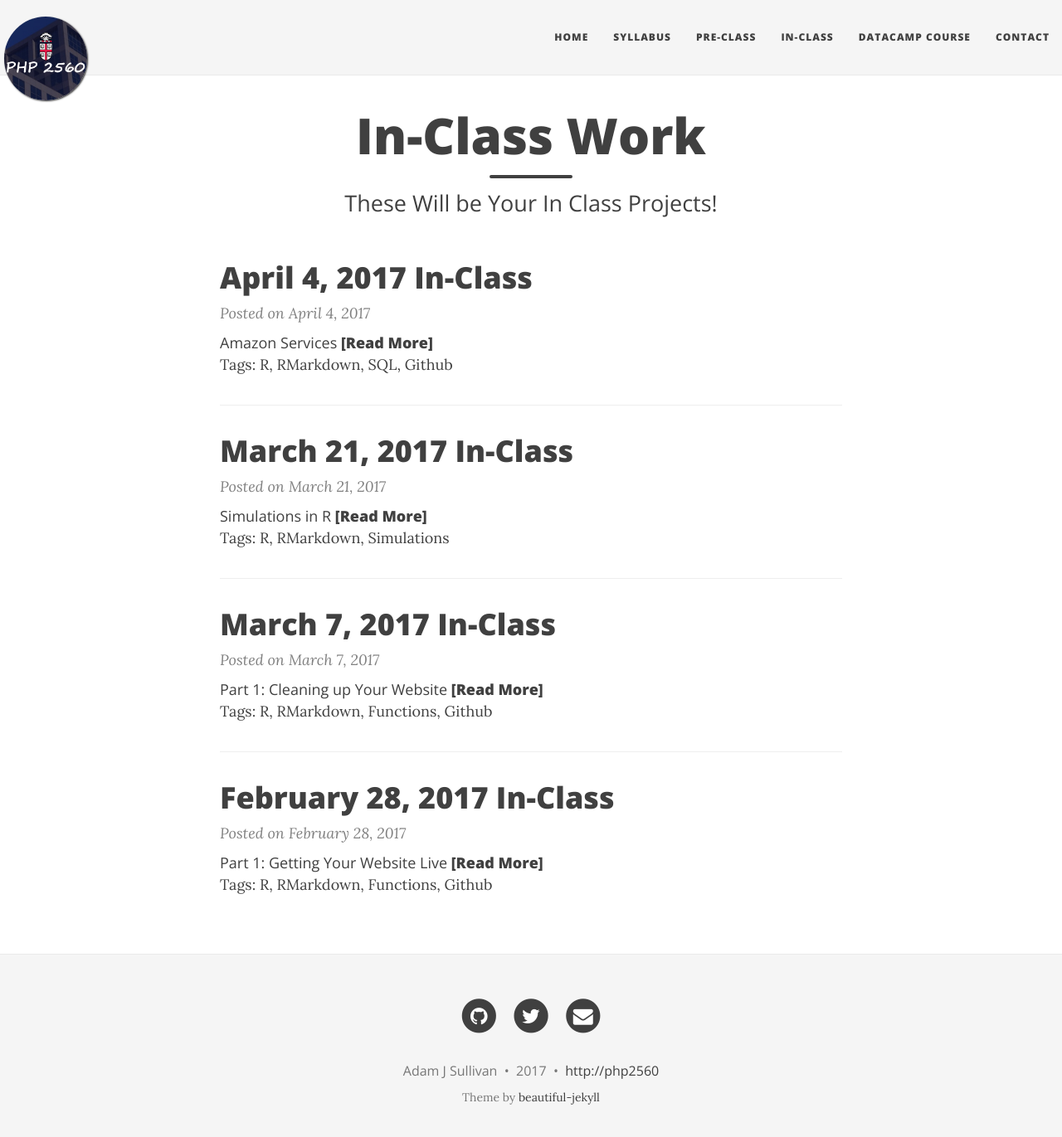
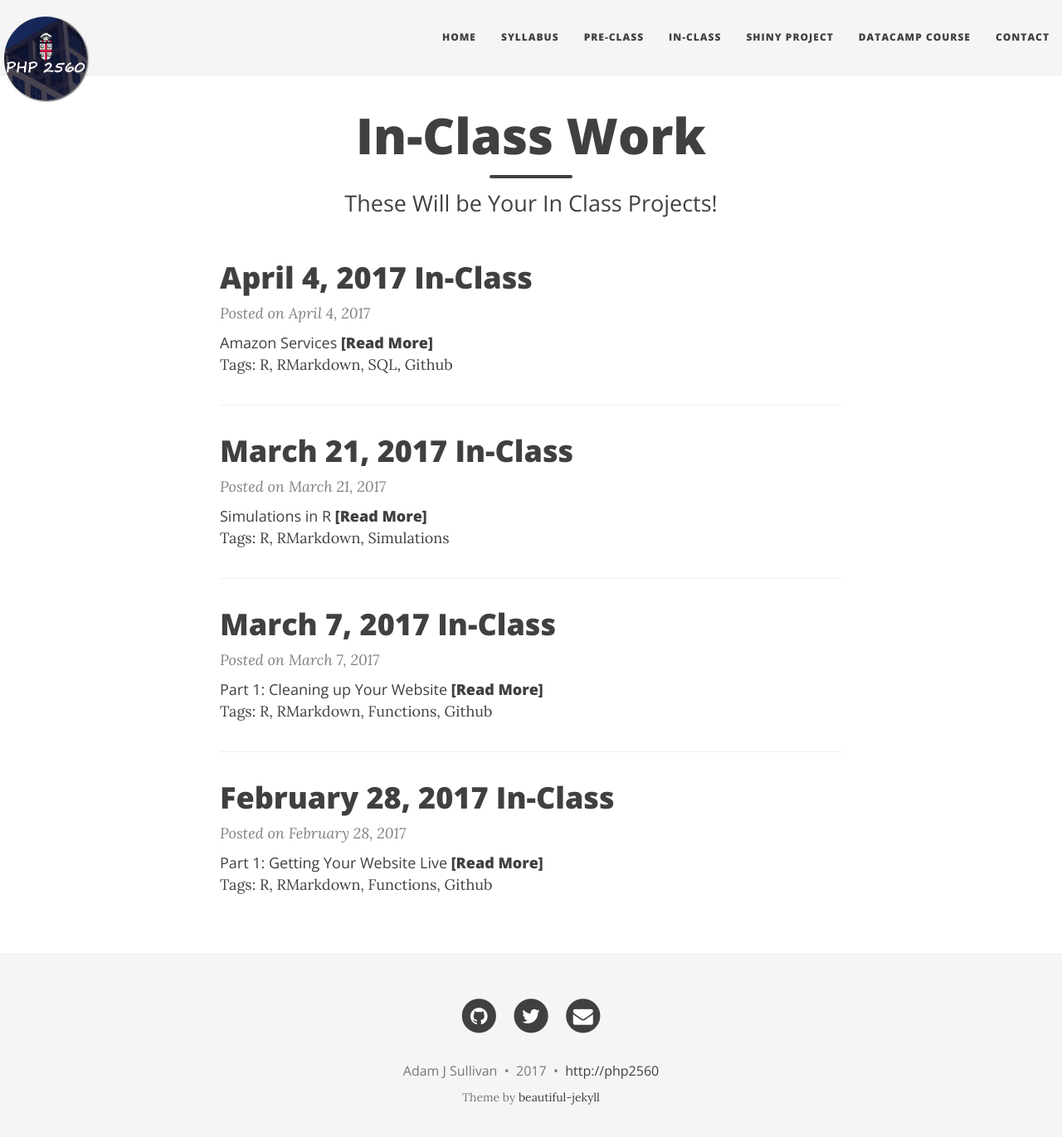
Before and after one commit to php2560/inclass, a Jekyll site: the page built from index.html, in a window 1280 px wide and 1384 px high. Shown: the top 1371 px of the window at 83% size. Built offline with Jekyll 4.4.1, drawn with Linux system fonts in a browser that asks for light colours; nearby versions of some CDN libraries; the list of posts is cut into pages by our own code.

Commit message:
fixed navbar

```diff
--- a/_config.yml
+++ b/_config.yml
@@ -21,6 +21,7 @@ navbar-links:
   Syllabus: "http://php2560.com/syllabus"
   Pre-Class: "http://php2560.com/preclass"
   In-Class: "http://php2560.com/inclass"
+  Shiny Project: "http://php2560.com/project"
   DataCamp Course: "https://www.datacamp.com/courses/1118/"
   Contact: "http://php2560.com/contact"
 
```
Also changed, not shown: 1 other file.
